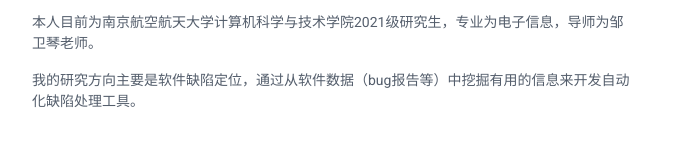
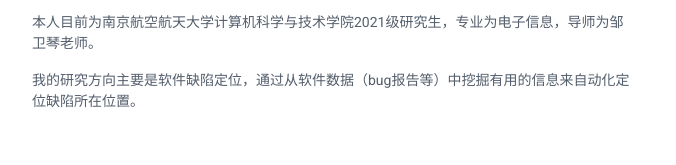
Before and after one commit to Anniewzd/anniewzd.github.io, a plain HTML site: page index.html in a window 1280 px wide. Shown: the part 137-302 px from the top of the page, 188-864 px from the left. Drawn offline with Linux system fonts and the light colour scheme.

Commit message:
homepage

```diff
--- a/index.html
+++ b/index.html
@@ -76,7 +76,7 @@
 			<h2 class="section-title"><span class="icon-holder"><i class="fas fa-user"></i></span><strong>个人简介</strong></h2>
 			<div class="summary">
 				<p>本人目前为南京航空航天大学计算机科学与技术学院2021级研究生，专业为电子信息，导师为邹卫琴老师。</p>
-				<p>我的研究方向主要是软件缺陷定位，通过从软件数据（bug报告等）中挖掘有用的信息来开发自动化缺陷处理工具。</p>
+				<p>我的研究方向主要是软件缺陷定位，通过从软件数据（bug报告等）中挖掘有用的信息来自动化定位缺陷所在位置。</p>
 			</div><!--//summary-->
 		</section><!--//section-->
 
```
